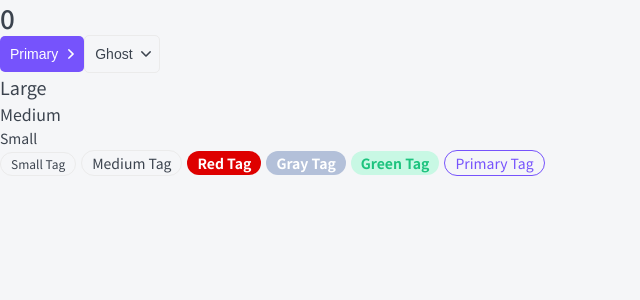
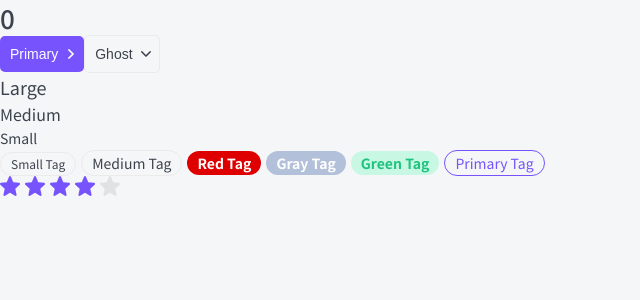
Before and after one commit to HikkaKun/top-app, a Next.js app: page / in a window 1280 px wide. Shown: the top 300 px of the page, without its empty margins (0-640 px from the left). Built offline with nearby package versions, Linux system fonts and the light colour scheme.

Commit message:
Create Rating component

```diff
--- /dev/null
+++ b/components/Rating/Rating.module.css
@@ -0,0 +1,7 @@
+.filled {
+	fill: var(--primary);
+}
+
+.star {
+	margin-right: 5px;
+}
--- /dev/null
+++ b/components/Rating/Rating.tsx
@@ -0,0 +1,37 @@
+import { useEffect, useState } from 'react';
+import { RatingProps } from './Rating.props';
+import styles from './Rating.module.css';
+import StarIcon from './star.svg';
+import classNames from 'classnames';
+
+export function Rating({ isEditable = false, rating, setRating, ...props }: RatingProps): JSX.Element {
+	const [ratingArray, setRatingArray] = useState<JSX.Element[]>(new Array(5).fill(<></>));
+
+	const constructRating = (currentRating: number): void => {
+		const updatedArray = ratingArray.map(
+			(rating: JSX.Element, index: number): JSX.Element => (
+				<StarIcon className={
+					classNames(
+						styles.star, {
+						[styles.filled]: index < currentRating
+					})
+				} />
+			)
+		);
+		setRatingArray(updatedArray);
+	};
+
+	useEffect((): void => {
+		constructRating(rating);
+	}, [rating]);
+
+	return (
+		<div {...props}>
+			{ratingArray.map(
+				(rating: JSX.Element, index: number): JSX.Element => (
+					<span key={index}>{rating}</span>
+				)
+			)}
+		</div>
+	);
+}
--- a/components/index.ts
+++ b/components/index.ts
@@ -2,3 +2,4 @@
 export * from './Button/Button';
 export * from './P/P';
 export * from './Tag/Tag';
+export * from './Rating/Rating';
--- a/pages/index.tsx
+++ b/pages/index.tsx
@@ -1,5 +1,5 @@
 import { useEffect, useState } from 'react';
-import { P, Tag } from '../components';
+import { P, Rating, Tag } from '../components';
 import Button from '../components/Button/Button';
 import Htag from '../components/Htag/Htag';
 
@@ -34,6 +34,7 @@
 			<Tag color='gray'>Gray Tag</Tag>
 			<Tag color='green'>Green Tag</Tag>
 			<Tag color='primary'>Primary Tag</Tag>
+			<Rating rating={4}></Rating>
 		</div>
 	);
 }
```
Also changed, not shown: components/Rating/Rating.props.ts (added, +7 -0 lines), components/Rating/star.svg (added).
